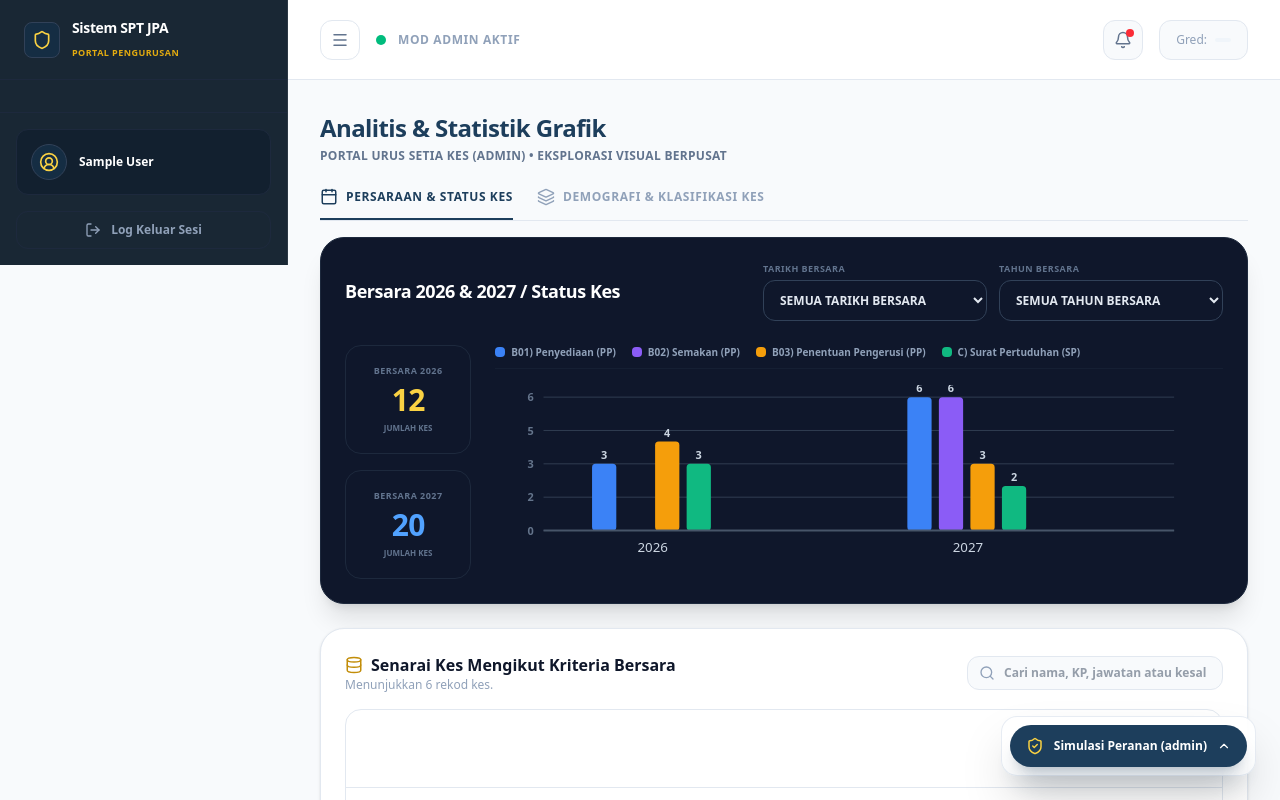
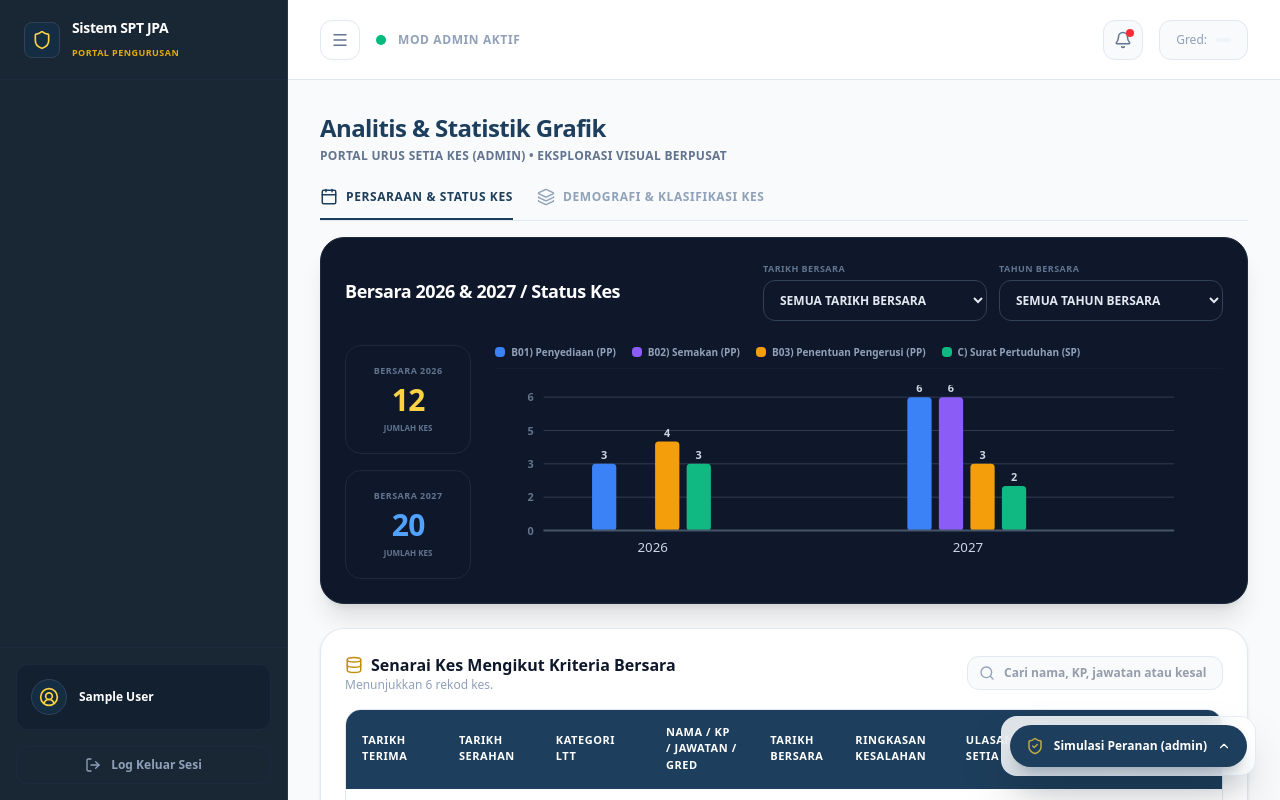
Before and after one commit to syazmiza031109-tech/sistem-pengurusan-tatatertib, a Next.js app: page /dashboard/admin/analytics in a window 1280 px wide. Shown: the top 800 px of the page. Built offline with nearby package versions, Linux system fonts and the light colour scheme; sample sign-in values are in the browser's storage.

Commit message:
Fix sidebar height and contain layout to viewport. Set max-height scroll bounds and sticky headers on all cases tables.

```diff
--- a/src/app/dashboard/admin/cases/page.tsx
+++ b/src/app/dashboard/admin/cases/page.tsx
@@ -107,17 +107,17 @@ export default function CasesDirectory() {
         </div>
 
         {/* Data Grid Table */}
-        <div className="overflow-x-auto">
+        <div className="overflow-x-auto overflow-y-auto max-h-[600px] rounded-2xl border border-slate-200 custom-scrollbar">
           <table className="w-full text-left border-collapse">
             <thead>
-              <tr className="bg-slate-50 text-[10px] font-bold uppercase tracking-wider text-slate-400 border-b border-slate-100">
-                <th className="py-4.5 px-6">Nama Pegawai Awam</th>
-                <th className="py-4.5 px-6">Skim & Gred</th>
-                <th className="py-4.5 px-6">No. Rujukan Fail</th>
-                <th className="py-4.5 px-6">Kategori Kesalahan</th>
-                <th className="py-4.5 px-6">Fasa Aliran Kes</th>
-                <th className="py-4.5 px-6">Status HRMIS</th>
-                <th className="py-4.5 px-6 text-center">Tindakan</th>
+              <tr className="bg-slate-50 text-[10px] font-bold uppercase tracking-wider text-slate-400 border-b border-slate-100 sticky top-0 z-10 shadow-[0_1px_0_0_rgba(226,232,240,1)]">
+                <th className="py-4.5 px-6 bg-slate-50">Nama Pegawai Awam</th>
+                <th className="py-4.5 px-6 bg-slate-50">Skim & Gred</th>
+                <th className="py-4.5 px-6 bg-slate-50">No. Rujukan Fail</th>
+                <th className="py-4.5 px-6 bg-slate-50">Kategori Kesalahan</th>
+                <th className="py-4.5 px-6 bg-slate-50">Fasa Aliran Kes</th>
+                <th className="py-4.5 px-6 bg-slate-50">Status HRMIS</th>
+                <th className="py-4.5 px-6 text-center bg-slate-50">Tindakan</th>
               </tr>
             </thead>
             <tbody className="divide-y divide-slate-100 text-xs font-semibold text-slate-700">
--- a/src/app/dashboard/executive/page.tsx
+++ b/src/app/dashboard/executive/page.tsx
@@ -172,7 +172,7 @@ export default function ExecutiveDashboard() {
             </div>
 
             {trialCases.length > 0 ? (
-              <div className="space-y-3">
+              <div className="space-y-3 overflow-y-auto max-h-[500px] pr-1.5 custom-scrollbar">
                 {trialCases.map((c) => (
                   <button
                     key={c.metadata.NO_RUJ_FAIL_JPA}
--- a/src/app/dashboard/layout.tsx
+++ b/src/app/dashboard/layout.tsx
@@ -148,7 +148,7 @@ export default function DashboardLayout({
   });
 
   return (
-    <div className="flex-1 flex h-screen overflow-hidden bg-[#f8fafc] font-sans">
+    <div className="fixed inset-0 flex overflow-hidden bg-[#f8fafc] font-sans">
       {/* Sidebar Panel */}
       <aside className={`h-full dark-glass-panel text-slate-300 flex flex-col justify-between shrink-0 transition-all duration-300 ${isCollapsed ? 'w-20' : 'w-72'}`}>
         <div>
--- a/src/app/dashboard/management/page.tsx
+++ b/src/app/dashboard/management/page.tsx
@@ -152,7 +152,7 @@ export default function ManagementDashboard() {
             </div>
 
             {pendingCases.length > 0 ? (
-              <div className="space-y-3">
+              <div className="space-y-3 overflow-y-auto max-h-[500px] pr-1.5 custom-scrollbar">
                 {pendingCases.map((c) => (
                   <button
                     key={c.metadata.NO_RUJ_FAIL_JPA}
--- a/src/components/admin-charts.tsx
+++ b/src/components/admin-charts.tsx
@@ -602,14 +602,14 @@ export default function AdminCharts({ cases }: AdminChartsProps) {
         </div>
 
         {/* Detailed Table Grid */}
-        <div className="overflow-x-auto rounded-2xl border border-slate-200">
+        <div className="overflow-x-auto overflow-y-auto max-h-[600px] rounded-2xl border border-slate-200 custom-scrollbar">
           <table className="w-full text-left border-collapse">
             <thead>
-              <tr className="bg-slate-50 text-[10px] font-bold uppercase tracking-wider text-slate-500 border-b border-slate-200">
-                <th className="px-5 py-4 w-32">Tarikh Terima</th>
-                <th className="px-5 py-4 w-80">Nama / No. KP / Jawatan / Gred</th>
-                <th className="px-5 py-4">Ringkasan Kesalahan</th>
-                <th className="px-5 py-4 w-60">Pegawai Kes</th>
+              <tr className="bg-slate-50 text-[10px] font-bold uppercase tracking-wider text-slate-500 border-b border-slate-200 sticky top-0 z-10 shadow-[0_1px_0_0_rgba(226,232,240,1)]">
+                <th className="px-5 py-4 w-32 bg-slate-50">Tarikh Terima</th>
+                <th className="px-5 py-4 w-80 bg-slate-50">Nama / No. KP / Jawatan / Gred</th>
+                <th className="px-5 py-4 bg-slate-50">Ringkasan Kesalahan</th>
+                <th className="px-5 py-4 w-60 bg-slate-50">Pegawai Kes</th>
               </tr>
             </thead>
             <tbody className="divide-y divide-slate-100 text-xs">
--- a/src/components/persaraan-charts.tsx
+++ b/src/components/persaraan-charts.tsx
@@ -460,21 +460,21 @@ export default function PersaraanCharts({ cases }: PersaraanChartsProps) {
         </div>
 
         {/* Detailed Table Grid */}
-        <div className="overflow-x-auto rounded-2xl border border-slate-200">
+        <div className="overflow-x-auto overflow-y-auto max-h-[500px] rounded-2xl border border-slate-200 custom-scrollbar">
           <table className="w-full text-left border-collapse text-[11px]">
             <thead>
               {/* Blue header color matching Data Studio */}
-              <tr className="bg-gov-blue-750 text-white font-bold uppercase tracking-wider border-b border-slate-200">
-                <th className="px-4 py-3.5 w-24">Tarikh Terima</th>
-                <th className="px-4 py-3.5 w-24">Tarikh Serahan</th>
-                <th className="px-4 py-3.5 w-24">Kategori LTT</th>
-                <th className="px-4 py-3.5 w-60">Nama / KP / Jawatan / Gred</th>
-                <th className="px-4 py-3.5 w-24">Tarikh Bersara</th>
-                <th className="px-4 py-3.5">Ringkasan Kesalahan</th>
-                <th className="px-4 py-3.5">Ulasan Urus Setia</th>
-                <th className="px-3 py-3.5 text-center">Docs</th>
-                <th className="px-4 py-3.5">Status</th>
-                <th className="px-4 py-3.5">Pegawai Kes</th>
+              <tr className="bg-gov-blue-700 text-white font-bold uppercase tracking-wider border-b border-slate-200 sticky top-0 z-10 shadow-[0_1px_0_0_rgba(29,62,92,1)]">
+                <th className="px-4 py-3.5 w-24 bg-gov-blue-700">Tarikh Terima</th>
+                <th className="px-4 py-3.5 w-24 bg-gov-blue-700">Tarikh Serahan</th>
+                <th className="px-4 py-3.5 w-24 bg-gov-blue-700">Kategori LTT</th>
+                <th className="px-4 py-3.5 w-60 bg-gov-blue-700">Nama / KP / Jawatan / Gred</th>
+                <th className="px-4 py-3.5 w-24 bg-gov-blue-700">Tarikh Bersara</th>
+                <th className="px-4 py-3.5 bg-gov-blue-700">Ringkasan Kesalahan</th>
+                <th className="px-4 py-3.5 bg-gov-blue-700">Ulasan Urus Setia</th>
+                <th className="px-3 py-3.5 text-center bg-gov-blue-700">Docs</th>
+                <th className="px-4 py-3.5 bg-gov-blue-700">Status</th>
+                <th className="px-4 py-3.5 bg-gov-blue-700">Pegawai Kes</th>
               </tr>
             </thead>
             <tbody className="divide-y divide-slate-100 text-slate-600 font-medium">
```
